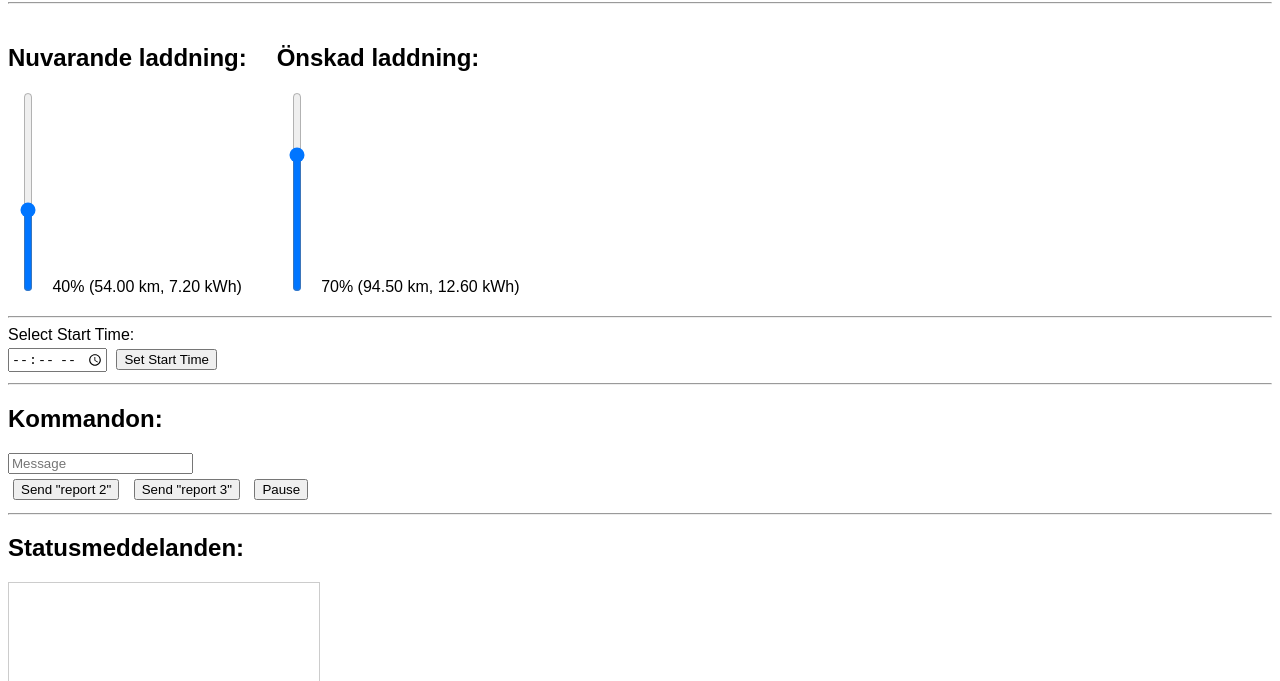
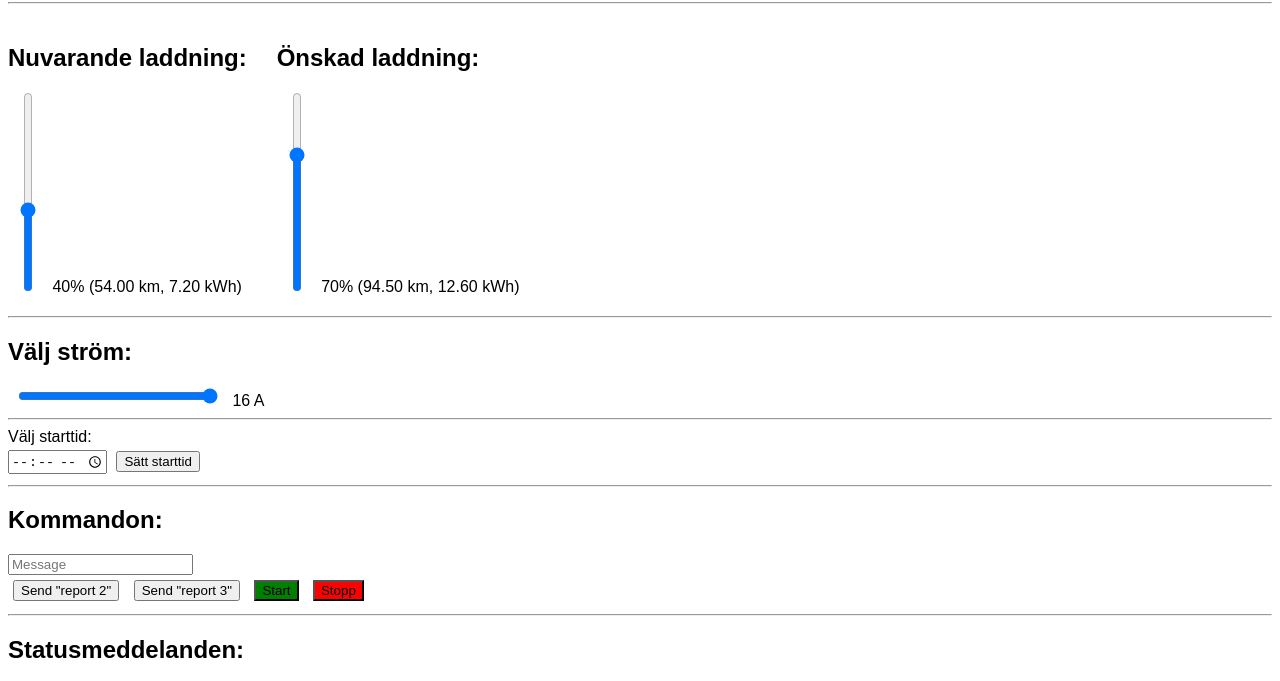
Before and after one commit to TamSzaGot/ladda-bilen, a website: page public/index.html in a window 1280 px wide. Shown: the part 78-759 px from the top of the page. Drawn offline with Linux system fonts and the light colour scheme.

Commit message:
add current slider

```diff
--- a/public/index.html
+++ b/public/index.html
@@ -27,6 +27,24 @@
         .slider-wrapper {
             margin-right: 30px; /* Add horizontal space between sliders */
         }
+                /* Button Styles */
+        .start-button {
+            background-color: green; /* Green for start */
+        }
+        .stop-button {
+            background-color: red; /* Red for stop */
+        }
+        .current-slider-container {
+            display: flex;
+            align-items: center;
+        }
+
+        .current-slider {
+            width: 200px; /* Adjust as needed for better appearance */
+            height: 20px; /* Set height for a horizontal slider */
+            writing-mode: horizontal-tb; /* Make slider horizontal */
+            margin: 0 10px; /* Space between the slider and labels */
+        }
     </style>
 </head>
 <body>
@@ -48,10 +66,19 @@
     </div>
 
     <hr>
-    <label for="startTime">Select Start Time:</label>
+    <h2>Välj ström:</h2>
+    <div class="current-slider-container">
+        <div class="slider-wrapper">
+            <input type="range" id="currentSliderA" min="13" max="16" value="16" step="0.5" class="current-slider" oninput="updateCurrentAValue()" onchange="sendCurrentCommand()" />
+            <span id="currentSliderAValue">16 A</span>
+        </div>
+    </div>
+
+    <hr>
+    <label for="startTime">Välj starttid:</label>
     <br>
     <input type="time" id="startTime" />
-    <button onclick="setStartTime()">Set Start Time</button>
+    <button onclick="setStartTime()">Sätt starttid</button>
 
     <hr>
     <h2>Kommandon:</h2>
@@ -59,7 +86,8 @@
     <br>
     <button onclick="sendMessage('report 2')">Send "report 2"</button>
     <button onclick="sendMessage('report 3')">Send "report 3"</button>
-    <button onclick="sendMessage('ena 0')">Pause</button>
+    <button class="start-button" onclick="sendMessage('ena 1')">Start</button>
+    <button class="stop-button" onclick="sendMessage('ena 0')">Stopp</button>
 
     <hr>
     <h2>Statusmeddelanden:</h2>
@@ -180,6 +208,18 @@
             const desiredEnergyKWh = (load / 100) * maxEnergy * 10000; // maxEnergy kWh for 100%
             sendMessage(`setenergy ${desiredEnergyKWh}`)
         }
+
+        function updateCurrentAValue() {
+            const slider = document.getElementById('currentSliderA');
+            const valueDisplay = document.getElementById('currentSliderAValue');
+            valueDisplay.textContent = `${slider.value} A`;
+        }
+
+        function sendCurrentCommand() {
+            const slider = document.getElementById('currentSliderA');
+            const currentValue = slider.value;
+            sendMessage(`curr ${currentValue * 1000}`);
+        }
     </script>
 </body>
 </html>
```
